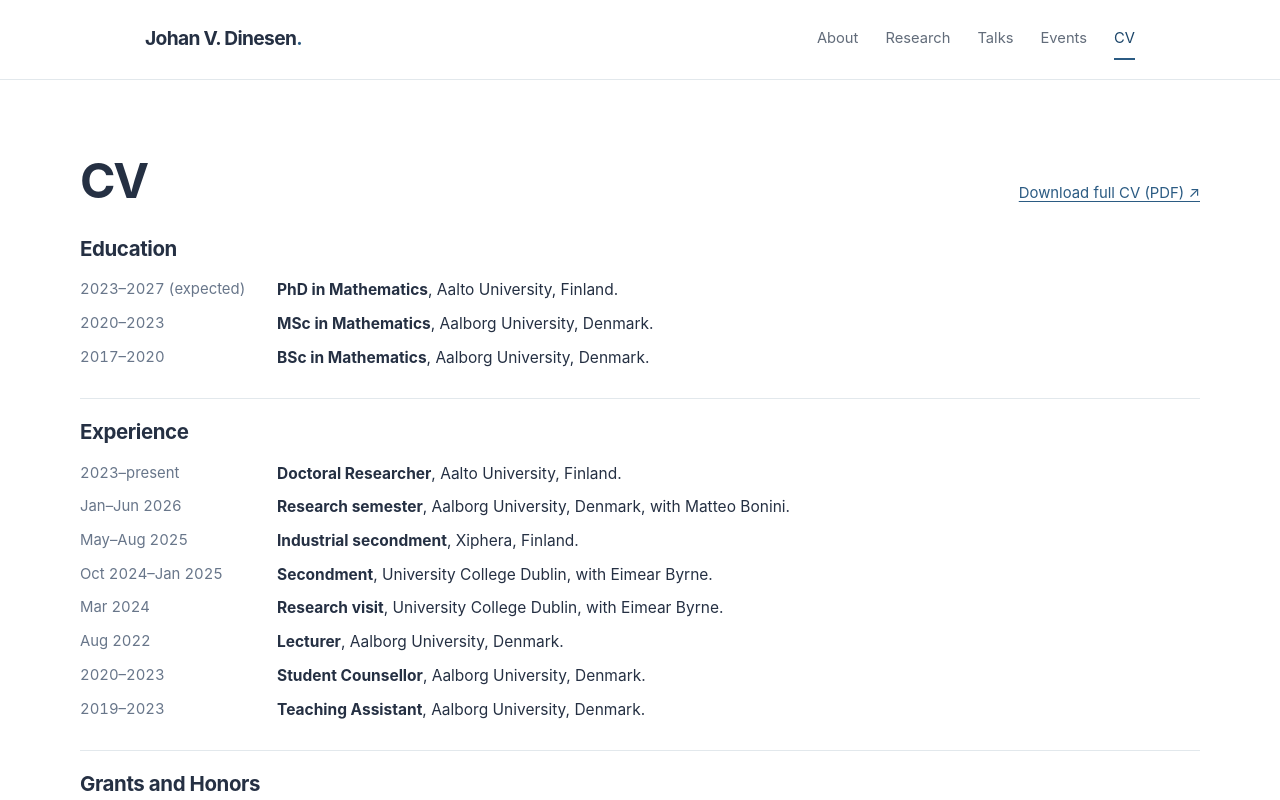
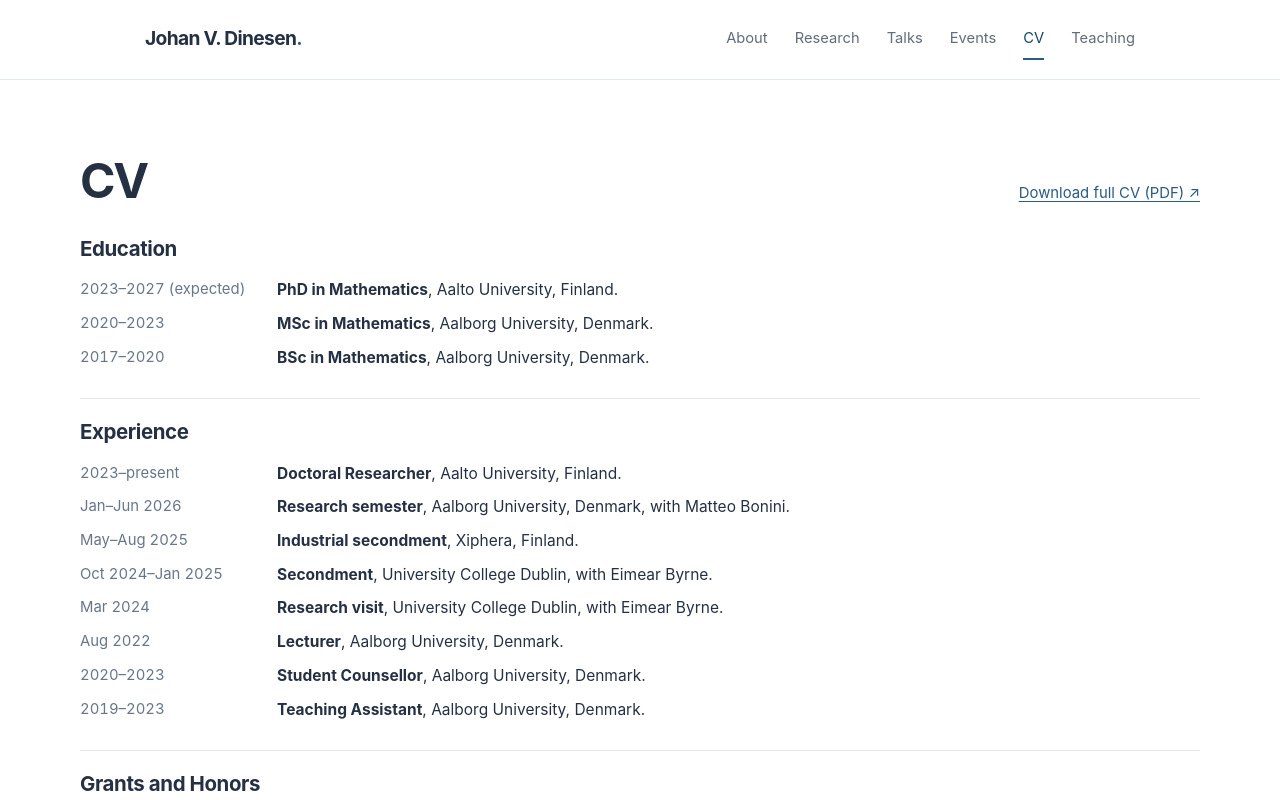
Before and after one commit to johan-dinesen/johan-dinesen.github.io, a plain HTML site: page cv.html in a window 1280 px wide. Shown: the top 800 px of the page. Drawn offline with Linux system fonts and the light colour scheme.

Commit message:
Update cv.html

```diff
--- a/cv.html
+++ b/cv.html
@@ -13,7 +13,7 @@
   <a class="skip-link" href="#main">Skip to content</a>
   <header class="site-header"><div class="container header-inner">
     <a class="brand" href="index.html">Johan V. Dinesen<span class="brand-dot">.</span></a>
-    <nav class="primary-nav" aria-label="Main navigation"><a href="index.html">About</a> <a href="research.html">Research</a> <a href="talks.html">Talks</a> <a href="events.html">Events</a> <a href="cv.html" aria-current="page">CV</a></nav>
+    <nav class="primary-nav" aria-label="Main navigation"><a href="index.html">About</a> <a href="research.html">Research</a> <a href="talks.html">Talks</a> <a href="events.html">Events</a> <a href="cv.html" aria-current="page">CV</a><a href="teaching.html">Teaching</a></nav>
   </div></header>
   <main id="main" class="container page-content simple-page cv-compact-page">
     <div class="cv-compact-heading">
```
